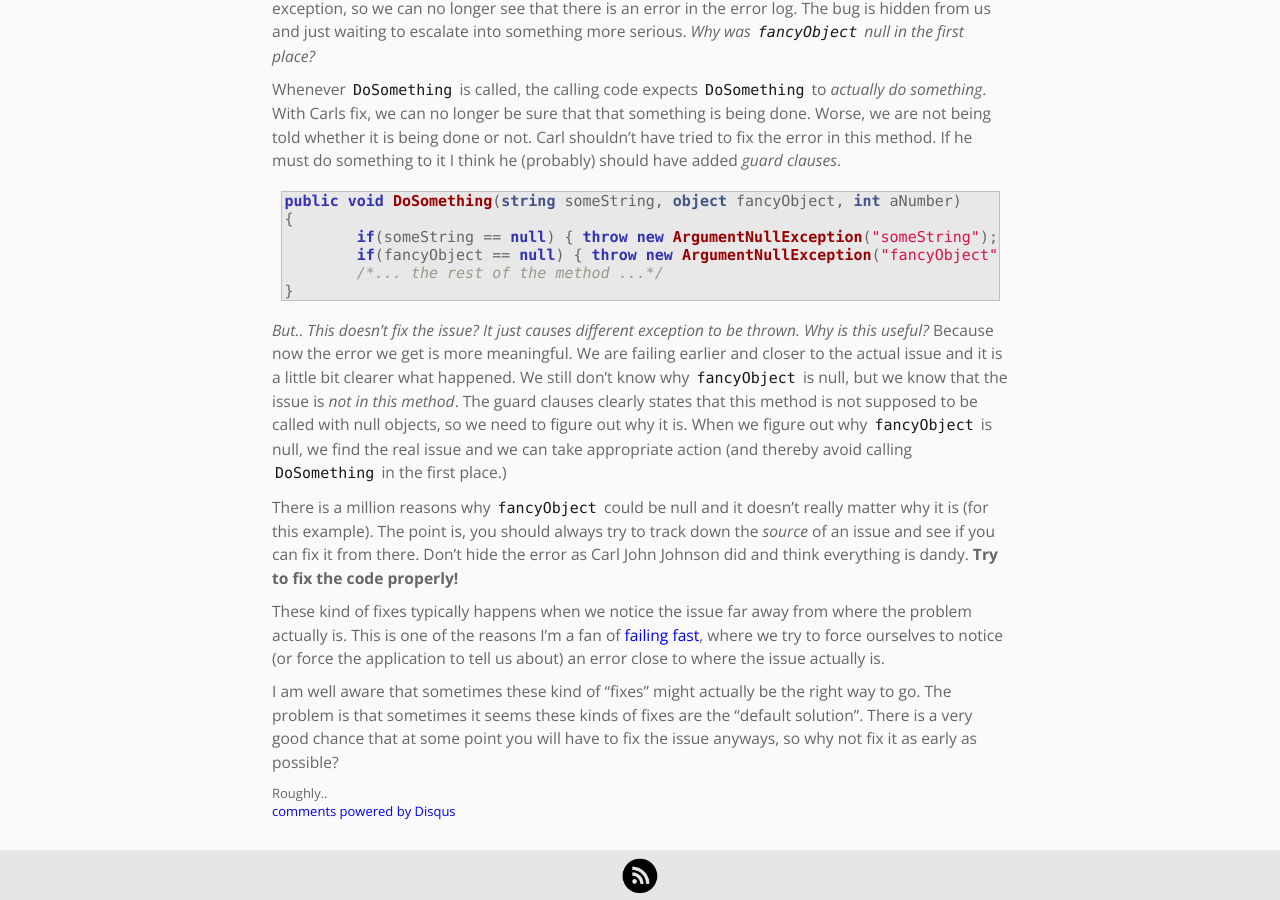
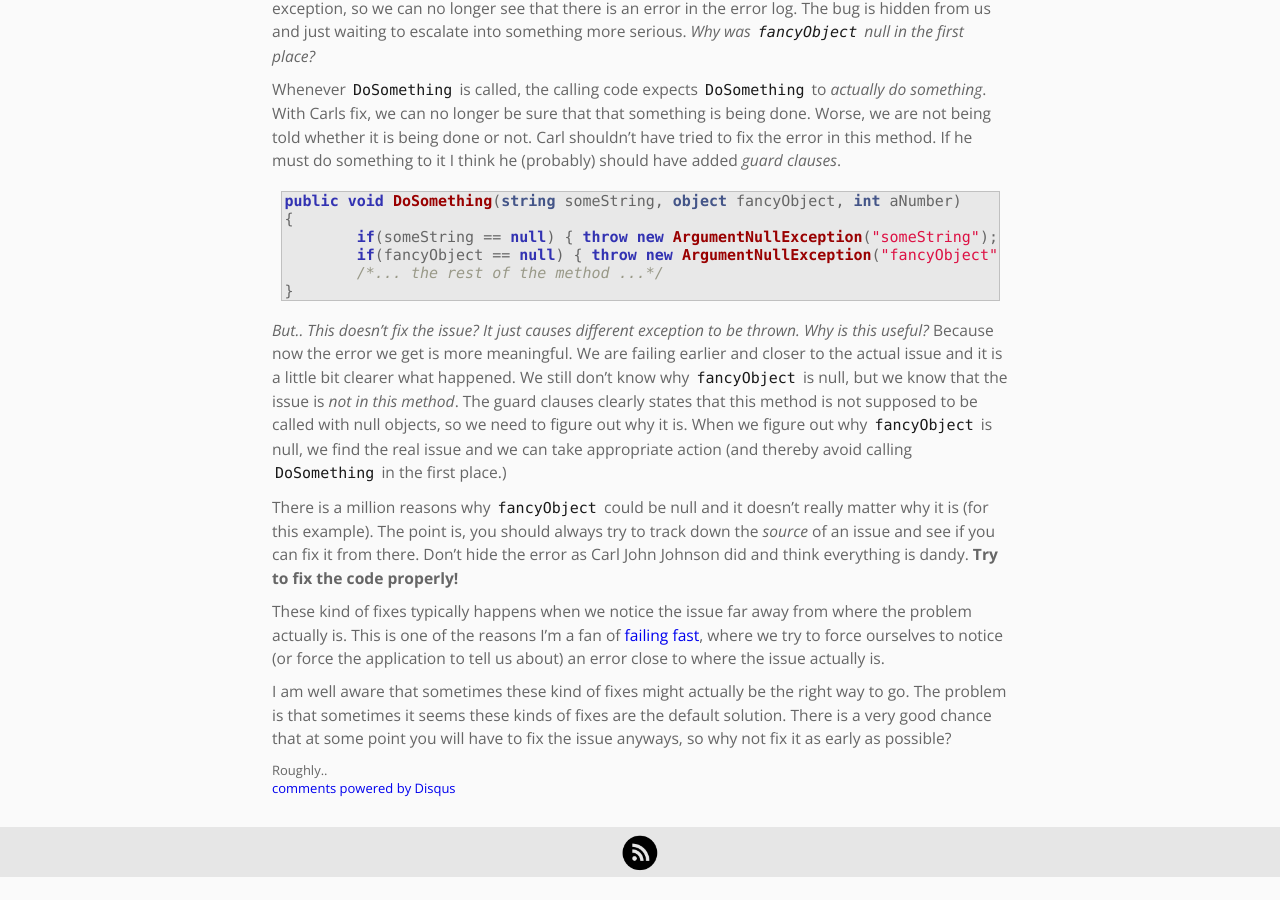
Before and after one commit to M-AV/M-AV.github.io, a Jekyll site: the page built from _posts/2014-10-29-Kill-the-bug-not-the-symptom.md, in a window 1280 px wide and 900 px high, scrolled down 1014 px. Built offline with Jekyll 4.4.1, drawn with Linux system fonts in a browser that asks for light colours; Markdown is read by kramdown in place of the engine named in the settings; comment, search, counter and statistics services are not loaded; after the commit the page ends 1891 px from its top, so only the background shows below that.

Commit message:
no message

```diff
--- a/_posts/2014-10-29-Kill-the-bug-not-the-symptom.md
+++ b/_posts/2014-10-29-Kill-the-bug-not-the-symptom.md
@@ -61,7 +61,7 @@ There is a million reasons why ``fancyObject`` could be null and it doesn't real
 
 These kind of fixes typically happens when we notice the issue far away from where the problem actually is. This is one of the reasons I'm a fan of [failing fast][Fail Fast - Jim Shore], where we try to force ourselves to notice (or force the application to tell us about) an error close to where the issue actually is.
 
-I am well aware that sometimes these kind of "fixes" might actually be the right way to go. The problem is that sometimes it seems these kinds of fixes are the "default solution". There is a very good chance that at some point you will have to fix the issue anyways, so why not fix it as early as possible?
+I am well aware that sometimes these kind of fixes might actually be the right way to go. The problem is that sometimes it seems these kinds of fixes are the default solution. There is a very good chance that at some point you will have to fix the issue anyways, so why not fix it as early as possible?
 
 - 1. Roughly..
 
```
